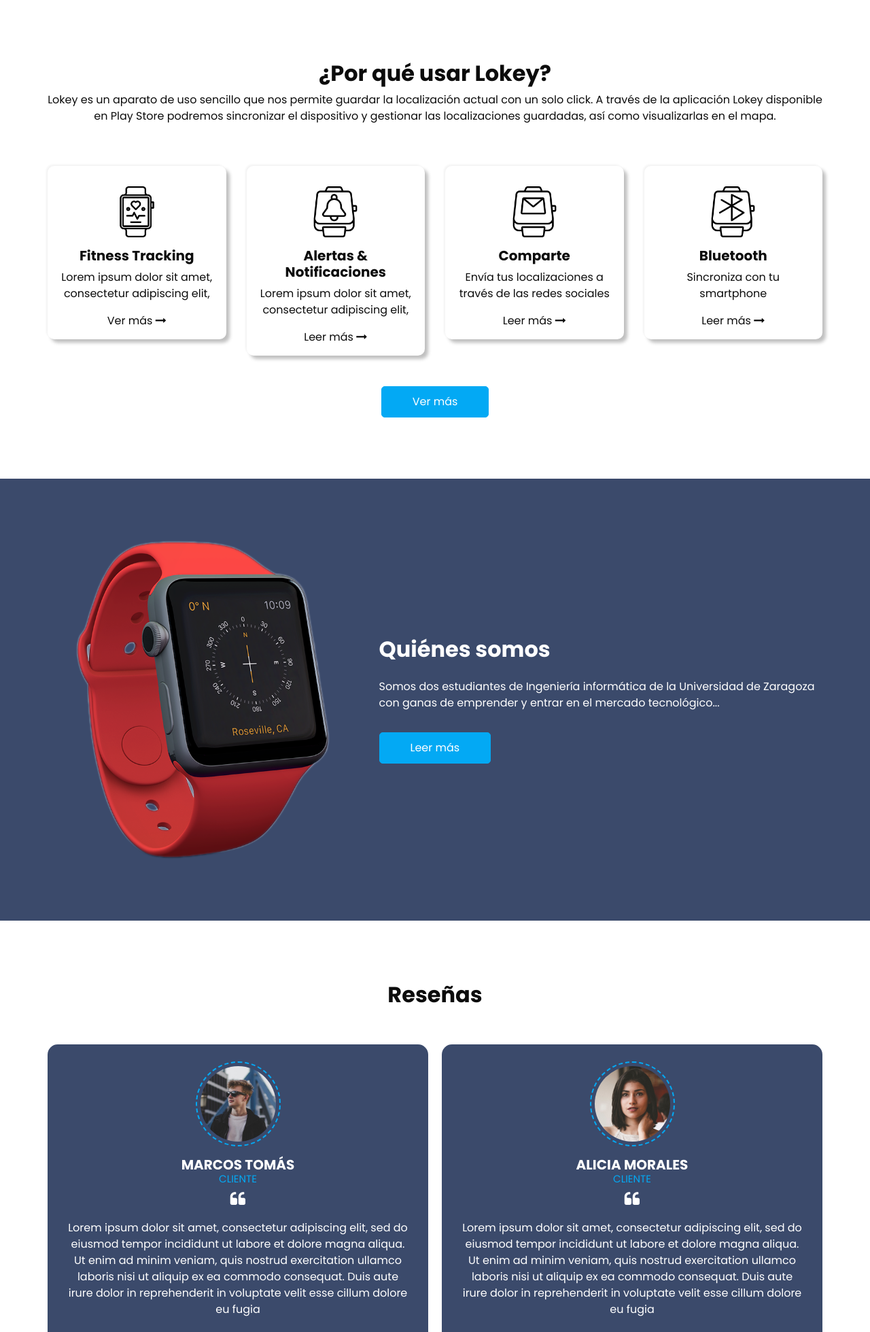
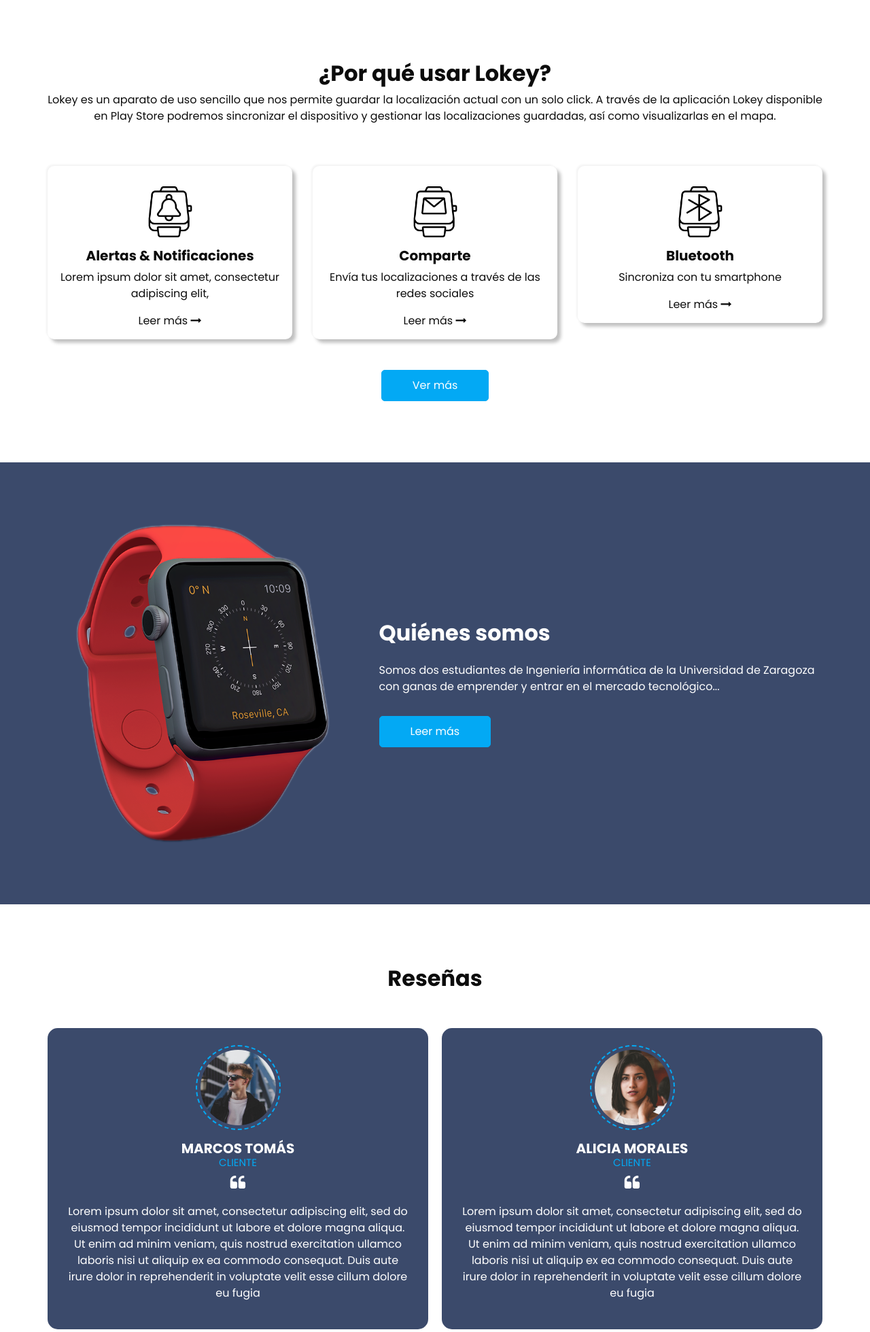
Before and after one commit to SergioGCH/lokey, a PHP site: page / in a window 1280 px wide. Shown: the part 801-2760 px from the top of the page at 68% size. Run offline with PHP 8.4, Linux system fonts and the light colour scheme; some libraries are stand-ins or nearby versions.

Commit message:
Features

```diff
--- a/site/index.php
+++ b/site/index.php
@@ -121,7 +121,7 @@
                     </p>
                     <div class="btn-box">
                       <a href="" class="btn1">
-                        Contact Us
+                        Descárgala ya
                       </a>
                     </div>
                   </div>
@@ -161,28 +161,8 @@
         </p>
       </div>
       <div class="row">
-        <div class="col-sm-6 col-lg-3">
-          <div class="box">
-            <div class="img-box">
-              <img src="images/f1.png" alt="">
-            </div>
-            <div class="detail-box">
-              <h5>
-                Fitness Tracking
-              </h5>
-              <p>
-                Lorem ipsum dolor sit amet, consectetur adipiscing elit,
-              </p>
-              <a href="">
-                <span>
-                  Ver más
-                </span>
-                <i class="fa fa-long-arrow-right" aria-hidden="true"></i>
-              </a>
-            </div>
-          </div>
-        </div>
-        <div class="col-sm-6 col-lg-3">
+
+        <div class="col-sm-6 col-lg-4">
           <div class="box">
             <div class="img-box">
               <img src="images/f2.png" alt="">
@@ -203,7 +183,7 @@
             </div>
           </div>
         </div>
-        <div class="col-sm-6 col-lg-3">
+        <div class="col-sm-6 col-lg-4">
           <div class="box">
             <div class="img-box">
               <img src="images/f3.png" alt="">
@@ -224,7 +204,7 @@
             </div>
           </div>
         </div>
-        <div class="col-sm-6 col-lg-3">
+        <div class="col-sm-12 col-lg-4">
           <div class="box">
             <div class="img-box">
               <img src="images/f4.png" alt="">
```
